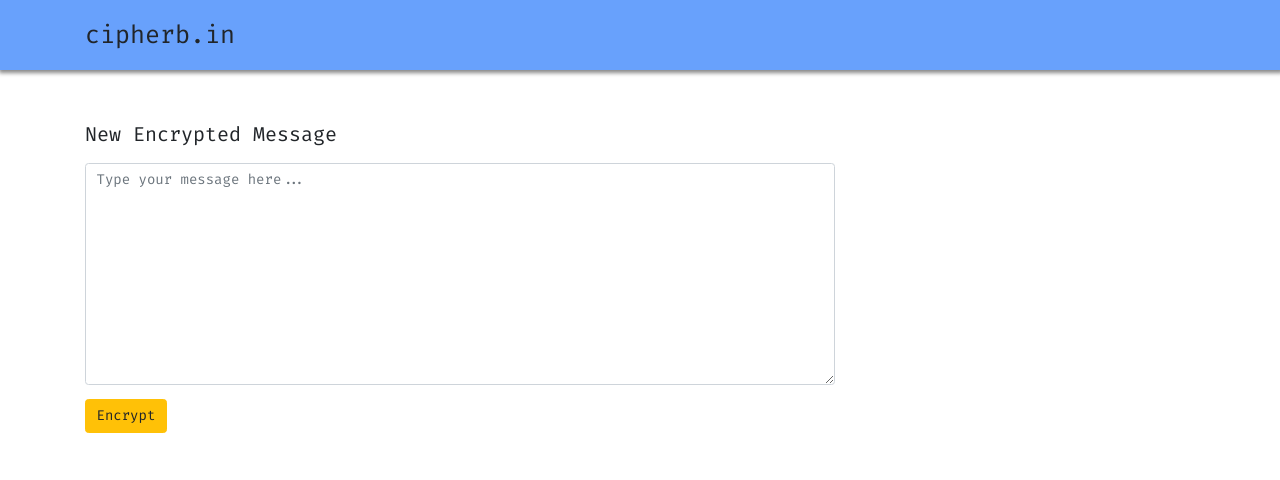
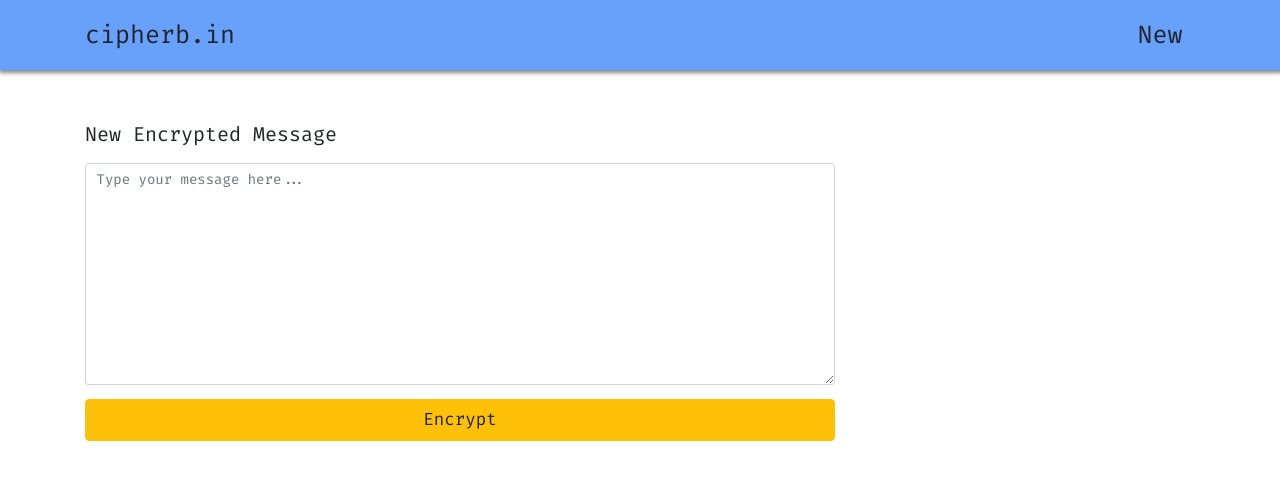
Before and after one commit to cipherbin/cipher-bin-client, a React (Create React App) app: page / in a window 1280 px wide. Shown: the top 480 px of the page. Built offline with nearby package versions, Linux system fonts and the light colour scheme.

Commit message:
Get alerts working, fake processing, refactors

```diff
--- a/src/components/CipherBinRead/CipherBinRead.js
+++ b/src/components/CipherBinRead/CipherBinRead.js
@@ -5,6 +5,7 @@ import queryString from 'query-string';
 import CryptoJS, { AES } from 'crypto-js';
 import axios from 'axios';
 import { withRouter } from 'react-router-dom';
+import CipherAlert from '../shared/CipherAlert/CipherAlert';
 
 class CipherBinRead extends Component {
   state = {
@@ -51,6 +52,12 @@ class CipherBinRead extends Component {
   render() {
     return (
       <Container>
+        <CipherAlert
+          key={this.state.error}
+          message={this.state.error}
+          show={!!this.state.error}
+          variant="danger"
+        />
         <div style={{ marginTop: '100px' }}>
           Read Your Message
         </div>
--- a/src/components/CipherBinWrite/CipherBinWrite.js
+++ b/src/components/CipherBinWrite/CipherBinWrite.js
@@ -1,9 +1,10 @@
 import React, { Component } from 'react';
-import { Container, Form, Button } from 'react-bootstrap';
+import { Container, Form, Button, Spinner } from 'react-bootstrap';
 import { AES } from 'crypto-js';
 import uuidv4 from 'uuid/v4';
 import axios from 'axios';
 import CipherModal from '../shared/CipherModal/CipherModal';
+import CipherAlert from '../shared/CipherAlert/CipherAlert';
 import './CipherBinWrite.css';
 
 class CipherBinWrite extends Component {
@@ -12,7 +13,10 @@ class CipherBinWrite extends Component {
     oneTimeUrl: null,
     showModal: false,
     error: null,
+    isLoading: false,
   };
+
+  sleep = (ms) => new Promise((resolve) => setTimeout(resolve, ms));
 
   handleSubmit = async (e) => {
     e.preventDefault();
@@ -30,10 +34,18 @@ class CipherBinWrite extends Component {
       return;
     }
 
+    await this.emulateProcessing();
+
     this.setState({
       oneTimeUrl: `${process.env.REACT_APP_BASE_URL}/msg?bin=${uuid};${encryptionKey}`,
       showModal: true,
+      error: false,
     });
+  }
+
+  emulateProcessing = async () => {
+    this.setState({ isLoading: true });
+    await this.sleep(1000);
   }
 
   handleChange = (e) => {
@@ -41,20 +53,46 @@ class CipherBinWrite extends Component {
   }
 
   toggleModal = () => {
-    this.setState((prevState) => ({
-      showModal: !prevState.showModal,
-    }));
+    this.setState((prevState) => {
+      if (prevState.showModal) {
+        return {
+          message: '',
+          oneTimeUrl: null,
+          showModal: false,
+          error: null,
+          isLoading: false,
+        };
+      }
+
+      return { showModal: true };
+    });
   }
 
   render() {
     return (
       <Container>
+        <CipherAlert
+          key={this.state.error}
+          message={this.state.error || ''}
+          show={!!this.state.error}
+          variant="danger"
+        />
         <CipherModal
+          key={this.state.showModal}
           show={this.state.showModal}
           close={this.toggleModal}
           buttonTxt="I understand"
-          heading="Heading"
-          body="This is the body"
+          heading="One Time Use URL"
+          body={(
+            <>
+              <div>
+                Warning! This message will self destruct after reading it.
+              </div>
+              <div>
+                {this.state.oneTimeUrl}
+              </div>
+            </>
+          )}
         />
         <div className="cipher-bin-write-wrapper">
           <p className="new-message">
@@ -67,21 +105,27 @@ class CipherBinWrite extends Component {
                 rows="10"
                 placeholder="Type your message here..."
                 onChange={this.handleChange}
+                value={this.state.message}
               />
             </Form.Group>
-            <Button variant="warning" type="submit">
-              Encrypt
-            </Button>
-            {this.state.oneTimeUrl && (
-              <div className="one-time-url-wrapper">
-                <p>
-                  This message will self destruct after reading it.
-                </p>
-                <div>
-                  {this.state.oneTimeUrl}
-                </div>
-              </div>
-            )}
+            <div>
+              <Button
+                variant="warning"
+                type="submit"
+                disabled={this.state.isLoading}
+                size="lg"
+                block
+              >
+                {this.state.isLoading ? (
+                  <>
+                    <Spinner animation="border" role="status" />
+                    <span style={{ marginLeft: '10px' }}>
+                      Processing...
+                    </span>
+                  </>
+                ) : 'Encrypt'}
+              </Button>
+            </div>
           </Form>
         </div>
       </Container>
--- a/src/components/NavigationBar/NavigationBar.css
+++ b/src/components/NavigationBar/NavigationBar.css
@@ -14,3 +14,19 @@
     text-align: center;
     width: 150px;
 }
+
+.nav-bar-container {
+    display: flex;
+    justify-content: space-between;
+}
+
+.new {
+    display: flex;
+    width: 70px;
+    cursor: pointer;
+    font-size: 25px;
+    height: 70px;
+    text-align: center;
+    justify-content: center;
+    align-items: center;
+}
--- a/src/components/NavigationBar/NavigationBar.js
+++ b/src/components/NavigationBar/NavigationBar.js
@@ -5,21 +5,30 @@ import { withRouter } from 'react-router-dom';
 import './NavigationBar.css';
 
 const NavigationBar = ({ history }) => {
-  const handleClick = () => {
-    history.push('/');
+  const handleClick = (route) => {
+    history.push(route);
   };
 
   return (
     <div className="nav-bar-wrapper">
-      <Container>
+      <Container className="nav-bar-container">
         <div
           tabIndex="0"
-          onClick={handleClick}
-          onKeyPress={handleClick}
+          onClick={() => handleClick('/')}
+          onKeyPress={() => handleClick('/')}
           role="button"
           className="brand"
         >
           cipherb.in
+        </div>
+        <div
+          tabIndex="-1"
+          onClick={() => handleClick('/')}
+          onKeyPress={() => handleClick('/')}
+          role="button"
+          className="new"
+        >
+          New
         </div>
       </Container>
     </div>
--- /dev/null
+++ b/src/components/shared/CipherAlert/CipherAlert.js
@@ -0,0 +1,38 @@
+import React, { useState } from 'react';
+import PropTypes from 'prop-types';
+import { Alert } from 'react-bootstrap';
+
+const CipherAlert = ({
+  show,
+  variant,
+  message,
+  dismissible,
+}) => {
+  const [alertShown, showAlert] = useState(show);
+
+  return (
+    <Alert
+      style={{ marginTop: '100px' }}
+      show={alertShown}
+      variant={variant}
+      onClose={() => showAlert(false)}
+      dismissible={dismissible}
+    >
+      {message}
+    </Alert>
+  );
+};
+
+export default CipherAlert;
+
+CipherAlert.propTypes = {
+  show: PropTypes.bool.isRequired,
+  variant: PropTypes.string.isRequired,
+  message: PropTypes.string,
+  dismissible: PropTypes.bool,
+};
+
+CipherAlert.defaultProps = {
+  dismissible: true,
+  message: '',
+};
--- a/src/components/shared/CipherModal/CipherModal.js
+++ b/src/components/shared/CipherModal/CipherModal.js
@@ -13,6 +13,7 @@ const CipherModal = ({
     show={show}
     size="lg"
     aria-labelledby="contained-modal-title-vcenter"
+    onHide={close}
     centered
   >
     <Modal.Header closeButton>
@@ -21,10 +22,7 @@ const CipherModal = ({
       </Modal.Title>
     </Modal.Header>
     <Modal.Body>
-      <h4>Centered Modal</h4>
-      <p>
-        {body}
-      </p>
+      {body}
     </Modal.Body>
     <Modal.Footer>
       <Button onClick={close}>
@@ -41,7 +39,7 @@ CipherModal.propTypes = {
   close: PropTypes.func.isRequired,
   buttonTxt: PropTypes.string,
   heading: PropTypes.string.isRequired,
-  body: PropTypes.string.isRequired,
+  body: PropTypes.node.isRequired,
 };
 
 CipherModal.defaultProps = {
```
Also changed, not shown: src/components/shared/CipherAlert/CipherAlert.css (added).
